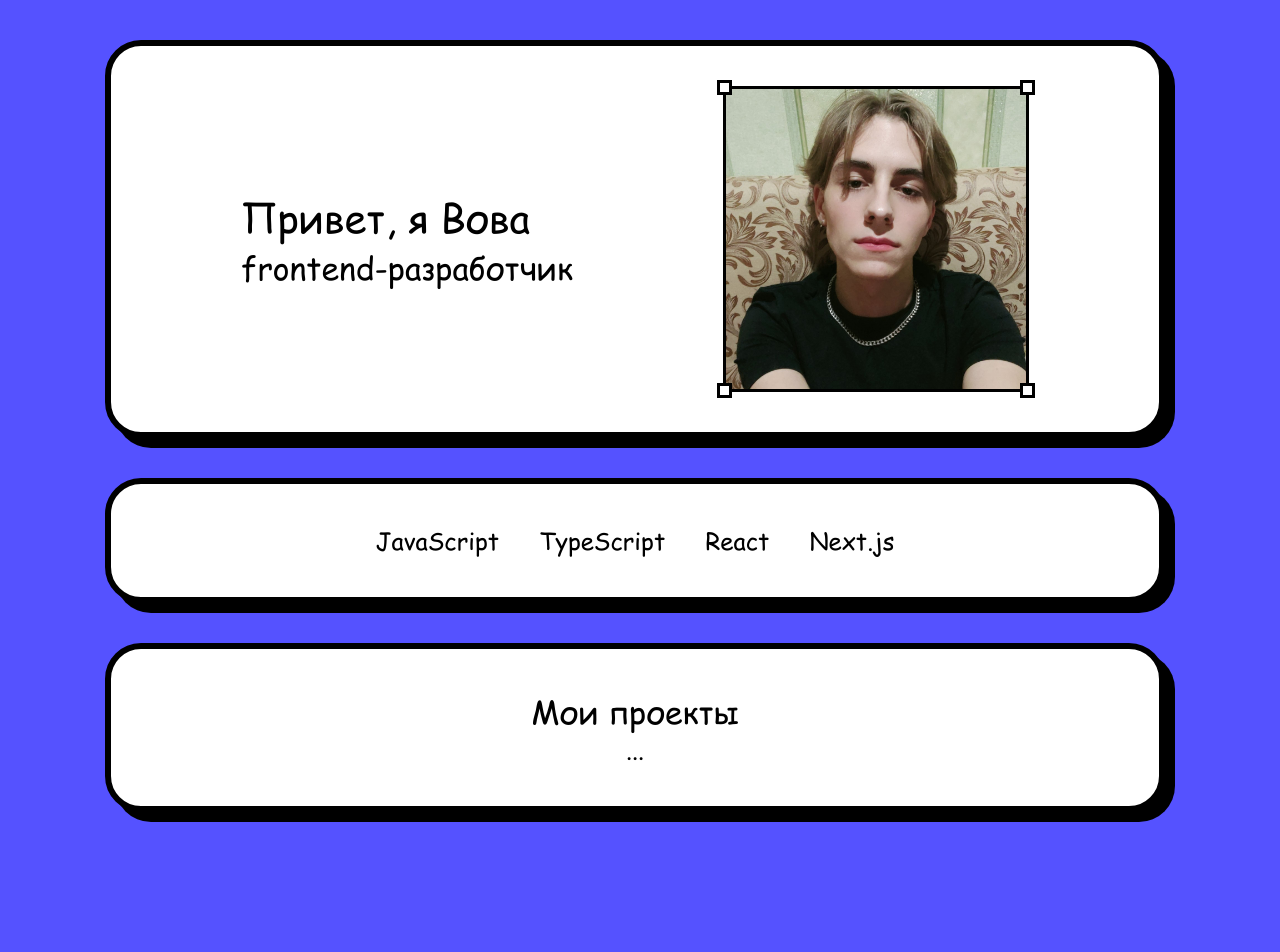
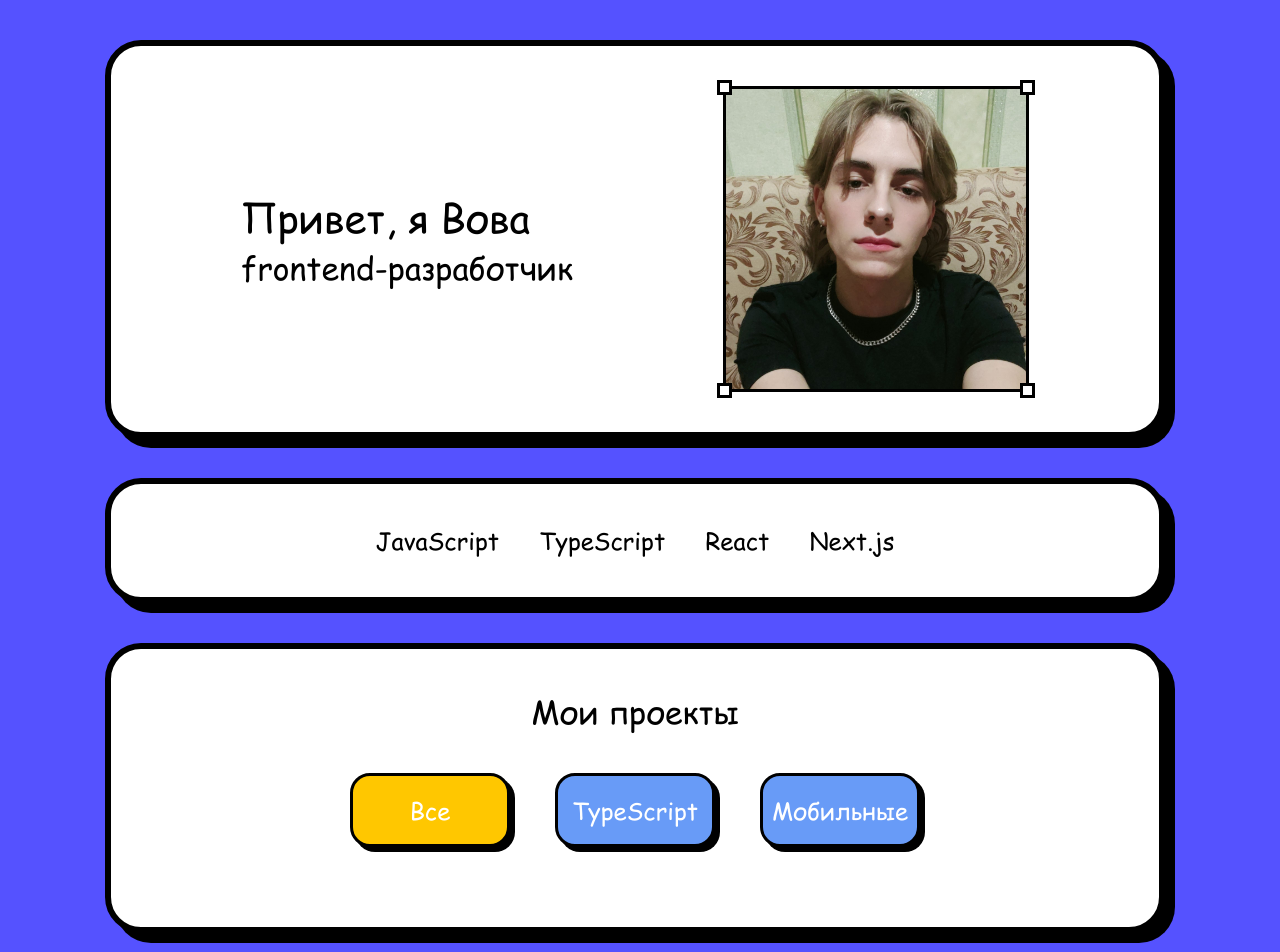
Before and after one commit to Suyukee/portfolio-website, a Next.js app: page / in a window 1280 px wide. Shown: the top 952 px of the page. Before the commit the page ends 852 px from the top, so only its background shows below. Built offline with nearby package versions, Linux system fonts and the light colour scheme.

Commit message:
Added tag buttons

```diff
--- a/src/app/globals.css
+++ b/src/app/globals.css
@@ -52,7 +52,7 @@ h3 {
 	box-shadow: 10px 10px 0 #000;
 }
 
-@media (max-width: 880px) {
+@media (max-width: 890px) {
 	.main {
 		margin: 5px auto 15px;
 		gap: 18px;
--- a/src/app/layout.js
+++ b/src/app/layout.js
@@ -5,7 +5,7 @@ const comicSans = localFont({ src: '../../public/fonts/comic-sans.ttf' });
 
 export const metadata = {
 	title: 'Portfolio website',
-	description: 'Generated by create next app',
+	description: 'Portfolio',
 };
 
 export default function RootLayout({ children }) {
--- /dev/null
+++ b/src/components/filter-button.jsx
@@ -0,0 +1,9 @@
+import styles from '../styles/filter-button.module.css';
+
+export default function FilterButton({ children, active }) {
+	return (
+		<button className={`${styles.button} ${active && styles.active}`}>
+			<h3>{children}</h3>
+		</button>
+	);
+}
--- a/src/components/hero-section.jsx
+++ b/src/components/hero-section.jsx
@@ -5,14 +5,14 @@ import EditingBorder from '../utils/editing-border';
 export default function HeroSection() {
 	return (
 		<section className="section">
-			<div className={styles.section__hero}>
-				<div className={styles.hero__info}>
+			<div className={styles.hero}>
+				<div className={styles.info}>
 					<h1>Привет, я Вова</h1>
 					<h2>frontend-разработчик</h2>
 				</div>
-				<div className={styles.hero__avatar}>
+				<div className={styles.avatar}>
 					<EditingBorder>
-						<Image src="/images/avatar.jpg" width={300} height={300} alt="Фото" />
+						<Image src="/images/avatar.jpg" width={300} height={300} alt="Фото" priority={true} />
 					</EditingBorder>
 				</div>
 			</div>
--- a/src/components/project-section.jsx
+++ b/src/components/project-section.jsx
@@ -1,11 +1,16 @@
 import styles from '../styles/project-section.module.css';
+import FilterButton from './filter-button';
 
 export default function ProjectSection() {
 	return (
 		<section className="section">
-			<div className={styles.section__project}>
+			<div className={styles.project}>
 				<h2>Мои проекты</h2>
-				<h3>...</h3>
+				<div className={styles.filter}>
+					<FilterButton active={true}>Все</FilterButton>
+					<FilterButton active={false}>TypeScript</FilterButton>
+					<FilterButton active={false}>Мобильные</FilterButton>
+				</div>
 			</div>
 		</section>
 	);
--- /dev/null
+++ b/src/styles/filter-button.module.css
@@ -0,0 +1,21 @@
+.button {
+	width: 160px;
+	height: 74px;
+	display: flex;
+	justify-content: center;
+	align-items: center;
+	background: #689bf7;
+	color: #fff;
+	font-family: inherit;
+	border: 3px solid #000;
+	border-radius: 20px;
+	box-shadow: 5px 5px 0 #000;
+}
+
+/* .button:hover {
+	background: #7da9fb;
+} */
+
+.active {
+	background: #ffc700;
+}
--- a/src/styles/hero-section.module.css
+++ b/src/styles/hero-section.module.css
@@ -1,36 +1,36 @@
-.section__hero {
+.hero {
 	display: flex;
 	justify-content: center;
 	align-items: center;
 	gap: 150px;
 }
 
-.hero__info {
+.info {
 	display: flex;
 	flex-direction: column;
 }
 
-.hero__avatar {
+.avatar {
 	display: flex;
 	position: relative;
 }
 
-@media (max-width: 880px) {
-	.section__hero {
+@media (max-width: 890px) {
+	.hero {
 		gap: 90px;
 	}
-	.hero__avatar img {
+	.avatar img {
 		width: 200px;
 		height: 200px;
 	}
 }
 
 @media (max-width: 700px) {
-	.section__hero {
+	.hero {
 		flex-direction: column-reverse;
 		gap: 14px;
 	}
-	.hero__info {
+	.info {
 		align-items: center;
 	}
 }
--- a/src/styles/project-section.module.css
+++ b/src/styles/project-section.module.css
@@ -1,5 +1,11 @@
-.section__project {
+.project {
 	display: flex;
 	flex-direction: column;
 	align-items: center;
 }
+
+.filter {
+	padding: 40px;
+	display: flex;
+	gap: 45px;
+}
```
